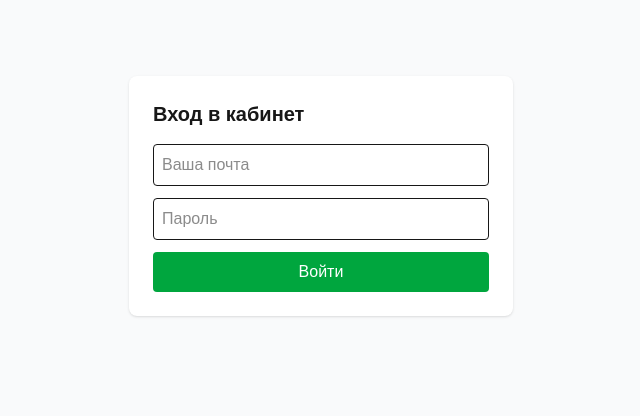
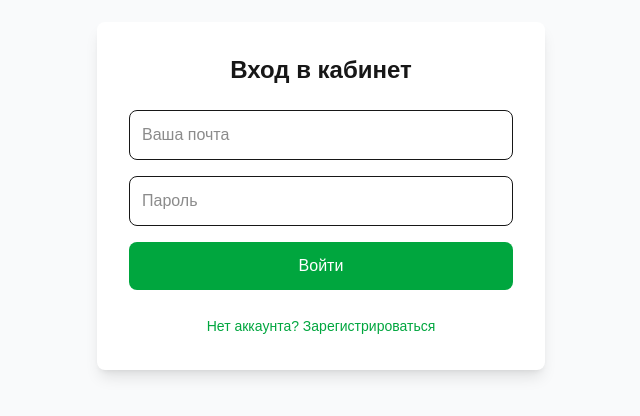
Before and after one commit to mixbs234/brief-kabinet, a Next.js app: page /login in a window 1280 px wide. Shown: the part 204-620 px from the top of the page, without its empty margins (319-959 px from the left). Built offline with nearby package versions, Linux system fonts and the light colour scheme; no server answers.

Commit message:
Добавлена регистрация

```diff
--- a/app/login/page.jsx
+++ b/app/login/page.jsx
@@ -5,39 +5,67 @@ import { supabase } from '../../lib/supabase'
 export default function LoginPage() {
   const [email, setEmail] = useState('')
   const [password, setPassword] = useState('')
+  const [isRegister, setIsRegister] = useState(false)
   const [msg, setMsg] = useState('')
 
-  const handleLogin = async (e) => {
+  const handleSubmit = async (e) => {
     e.preventDefault()
-    setMsg('Входим...')
+    setMsg('')
 
-    // Пробуем войти по паролю
-    const { data, error } = await supabase.auth.signInWithPassword({
+    if (isRegister) {
+      // РЕГИСТРАЦИЯ
+      const { data, error } = await supabase.auth.signUp({
+        email,
+        password,
+        options: {
+          emailRedirectTo: window.location.origin + '/auth/callback'
+        }
+      })
+
+      if (error) {
+        setMsg('Ошибка: ' + error.message)
+      } else {
+        setMsg('✅ Регистрация успешна! Проверьте почту для подтверждения.')
+        // Создаём запись в таблице users
+        if (data.user) {
+          await supabase.from('users').insert({
+            id: data.user.id,
+            email: email,
+            status: 'trial',
+            plan: 'trial',
+            expires_at: new Date(Date.now() + 7 * 24 * 60 * 60 * 1000).toISOString()
+          })
+        }
+      }
+    } else {
+      // ВХОД
+      const { error } = await supabase.auth.signInWithPassword({
         email,
         password
       })
 
       if (error) {
-      // Если не получилось — пробуем отправить ссылку
-      const { error: linkError } = await supabase.auth.signInWithOtp({ email })
-      if (linkError) setMsg('Ошибка: ' + linkError.message)
-      else setMsg('Письмо отправлено (если лимит не исчерпан)')
+        setMsg('Ошибка: ' + error.message)
       } else {
-      // Успешный вход — сразу кидаем в кабинет
         window.location.href = '/dashboard'
+      }
     }
   }
 
   return (
-    <div className="flex min-h-screen items-center justify-center bg-gray-50">
-      <form onSubmit={handleLogin} className="w-full max-w-sm rounded-lg bg-white p-6 shadow">
-        <h1 className="mb-4 text-xl font-bold">Вход в кабинет</h1>
+    <div className="flex min-h-screen items-center justify-center bg-gray-50 p-4">
+      <div className="bg-white rounded-lg shadow-lg p-8 max-w-md w-full">
+        <h1 className="text-2xl font-bold mb-6 text-center">
+          {isRegister ? 'Регистрация' : 'Вход в кабинет'}
+        </h1>
+
+        <form onSubmit={handleSubmit} className="space-y-4">
           <input
             type="email"
             placeholder="Ваша почта"
             value={email}
             onChange={(e) => setEmail(e.target.value)}
-          className="mb-3 w-full rounded border p-2"
+            className="w-full p-3 border rounded-lg focus:outline-none focus:ring-2 focus:ring-green-500"
             required
           />
           <input
@@ -45,14 +73,33 @@ export default function LoginPage() {
             placeholder="Пароль"
             value={password}
             onChange={(e) => setPassword(e.target.value)}
-          className="mb-3 w-full rounded border p-2"
+            className="w-full p-3 border rounded-lg focus:outline-none focus:ring-2 focus:ring-green-500"
             required
           />
-        <button type="submit" className="w-full rounded bg-green-600 p-2 text-white hover:bg-green-700">
-          Войти
+
+          <button
+            type="submit"
+            className="w-full bg-green-600 text-white py-3 rounded-lg font-medium hover:bg-green-700 transition"
+          >
+            {isRegister ? 'Зарегистрироваться' : 'Войти'}
           </button>
-        {msg && <p className="mt-3 text-sm text-gray-600">{msg}</p>}
+
+          {msg && (
+            <div className={`p-3 rounded text-sm ${msg.includes('✅') ? 'bg-green-50 text-green-800' : 'bg-red-50 text-red-800'}`}>
+              {msg}
+            </div>
+          )}
         </form>
+
+        <div className="mt-6 text-center">
+          <button
+            onClick={() => { setIsRegister(!isRegister); setMsg('') }}
+            className="text-green-600 hover:text-green-700 text-sm font-medium"
+          >
+            {isRegister ? 'Уже есть аккаунт? Войти' : 'Нет аккаунта? Зарегистрироваться'}
+          </button>
+        </div>
+      </div>
     </div>
   )
 }
```
Lines whose indentation alone changed are shown as unchanged.
